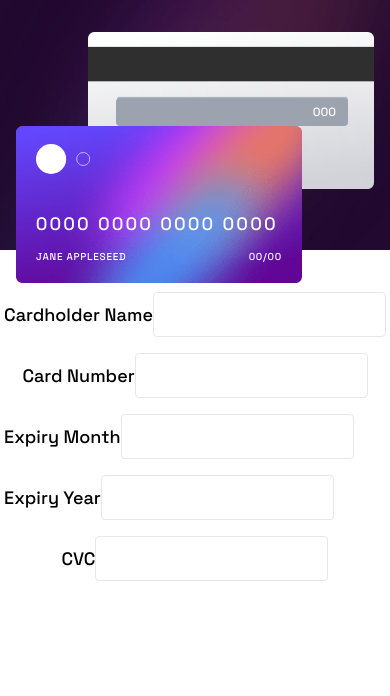
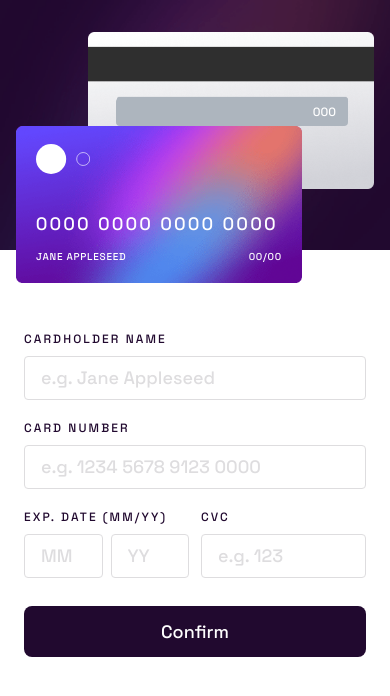
Before and after one commit to shalri/fm-interactive-card-details-form, a Next.js app: page / in a window 390 px wide. Shown: the top 696 px of the page. Built offline with nearby package versions, Linux system fonts and the light colour scheme.

Commit message:
Mobile Layout

```diff
--- a/components/CardDetialsForm.tsx
+++ b/components/CardDetialsForm.tsx
@@ -12,61 +12,74 @@ export default function CardDetailsForm() {
   } = useCardContext();
 
   return (
-    <div className="flex flex-col items-center justify-center text-center">
-      <form action="" className="space-y-4">
-        <div>
+    // {/* <section className="flex flex-col items-center justify-center"> */}
+    <section className="mt-[38px] px-6">
+      <form
+        action=""
+        className="w-full space-y-[19px] [&_label]:mb-2 [&_label]:text-[.75rem] [&_label]:uppercase [&_label]:tracking-[0.175em] [&_label]:text-ic-very-dark-violet"
+      >
+        <div className="flex flex-col">
           <label htmlFor="cardholderName">Cardholder Name</label>
           <input
             type="text"
             id="cardholderName"
+            placeholder="e.g. Jane Appleseed"
             value={cardDetails.cardholderName}
             onChange={(e) => setCardholderName(e.target.value)}
-            className="rounded border p-2"
+            className="form-input rounded border border-ic-light-grayish-violet px-4 py-[9px] text-[18px] placeholder:text-ic-light-grayish-violet"
           />
         </div>
-        <div>
+        <div className="flex flex-col">
           <label htmlFor="cardNumber">Card Number</label>
           <input
             type="text"
             id="cardNumber"
+            placeholder="e.g. 1234 5678 9123 0000"
             value={cardDetails.cardNumber}
             onChange={(e) => setCardNumber(e.target.value)}
-            className="rounded border p-2"
+            className="form-input rounded border border-ic-light-grayish-violet px-4 py-[9px] text-[18px] placeholder:text-ic-light-grayish-violet"
           />
         </div>
-        <div className="flex">
-          <div className="mr-2">
-            <label htmlFor="expiryMonth">Expiry Month</label>
+        <div className="grid grid-cols-4 gap-3">
+          <div className="col-span-2">
+            <label htmlFor="expiryMonth" className="block">
+              Exp. Date (mm/yy)
+            </label>
+            <div className="flex gap-2">
               <input
                 type="text"
-              className="rounded border p-2"
+                placeholder="MM"
+                className="form-input w-full rounded border border-ic-light-grayish-violet px-4 py-[9px] text-[18px] placeholder:text-ic-light-grayish-violet"
                 value={cardDetails.expiryMonth}
                 onChange={(e) => setExpiryMonth(e.target.value)}
               />
-          </div>
-        </div>
-        <div className="flex">
-          <div className="mr-2">
-            <label htmlFor="expiryYear">Expiry Year</label>
               <input
                 type="text"
-              className="rounded border p-2"
+                placeholder="YY"
+                className="form-input w-full rounded border border-ic-light-grayish-violet px-4 py-[9px] text-[18px] placeholder:text-ic-light-grayish-violet"
                 value={cardDetails.expiryYear}
                 onChange={(e) => setExpiryYear(e.target.value)}
               />
             </div>
           </div>
-        <div>
-          <label htmlFor="cvc">CVC</label>
+          <div className="col-span-2">
+            <label htmlFor="cvc" className="block">
+              CVC
+            </label>
             <input
               type="text"
               id="cvc"
+              placeholder="e.g. 123"
               value={cardDetails.cvc}
               onChange={(e) => setCvc(e.target.value)}
-            className="rounded border p-2"
+              className="form-input w-full rounded border border-ic-light-grayish-violet px-4 py-[9px] text-[18px] placeholder:text-ic-light-grayish-violet"
             />
           </div>
+        </div>
       </form>
-    </div>
+      <button className="mt-7 w-full rounded-lg bg-ic-very-dark-violet py-3 text-ic-white">
+        Confirm
+      </button>
+    </section>
   );
 }
--- a/components/Header.tsx
+++ b/components/Header.tsx
@@ -8,7 +8,7 @@ export default function Header() {
     <header className="relative">
       <section className="relative mb-[100px] px-4 pt-8">
         <div className="relative z-10 ml-auto h-[160px] w-[286px] bg-[url(/images/bg-card-back.png)] bg-contain bg-no-repeat">
-          <div className="absolute left-[28px] right-[26px] top-[66px] rounded bg-gray-400 px-3 py-[6px] text-right text-xs text-ic-white">
+          <div className="absolute left-[28px] right-[26px] top-[66px] rounded bg-[#adb5be] px-3 py-[6px] text-right text-xs text-ic-white">
             {cvc ? cvc : "000"}
           </div>
         </div>
--- a/tailwind.config.ts
+++ b/tailwind.config.ts
@@ -36,6 +36,6 @@ const config: Config = {
       },
     },
   },
-  plugins: [],
+  plugins: [require("@tailwindcss/forms")],
 };
 export default config;
```
Lines whose indentation alone changed are shown as unchanged.
